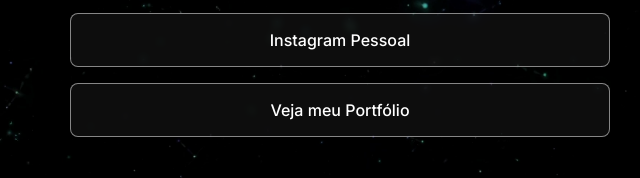
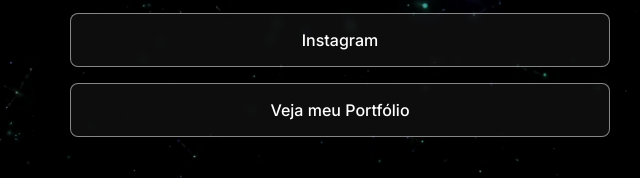
Before and after one commit to gonzagaa/LinkTree, a plain HTML site: page index.html in a window 1280 px wide. Shown: the part 275-453 px from the top of the page, 300-940 px from the left. Drawn offline with nearby package versions, Linux system fonts and the light colour scheme.

Commit message:
Atualizar o index.html

```diff
--- a/index.html
+++ b/index.html
@@ -41,7 +41,7 @@
             <li>
                 <a target="_blank"
                  href="https://www.instagram.com/gonzxgx/">
-                 Instagram Pessoal</a>
+                 Instagram</a>
             </li>
 
             <li class="right">
```
